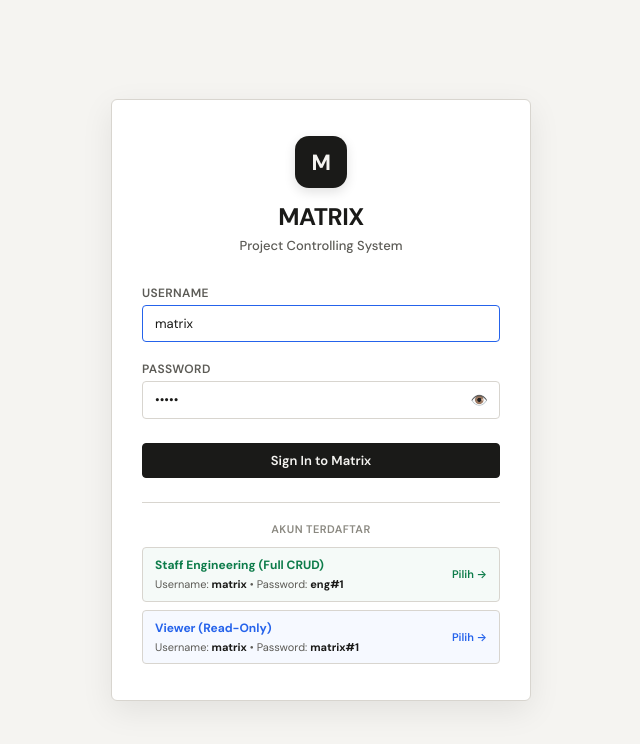
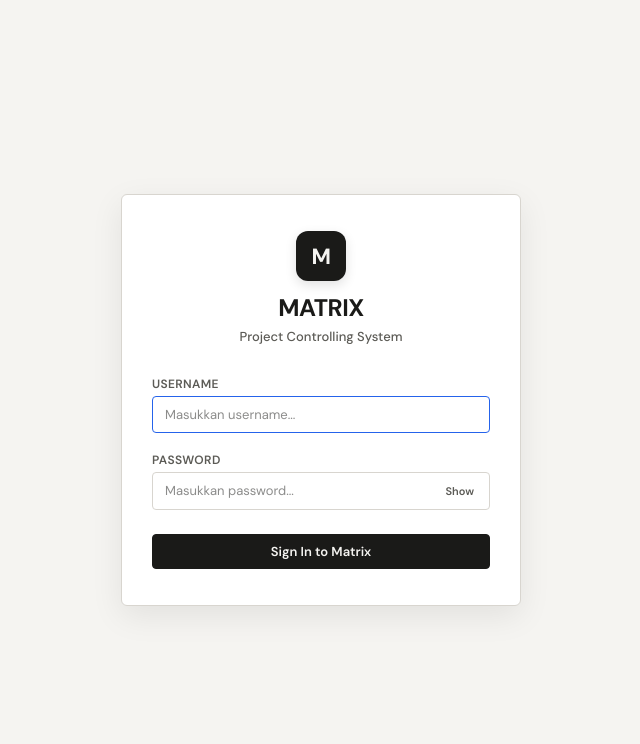
Before and after one commit to Mars-ash/matrix, a Next.js app in the folder frontend/: page /login in a window 1280 px wide. Shown: the top 744 px of the page, without its empty margins (319-959 px from the left). Built offline with nearby package versions, Linux system fonts and the light colour scheme; no server answers.

Commit message:
fix(ui): remove registered accounts card and replace eye icon with text toggle on login page

```diff
--- a/frontend/app/login/page.tsx
+++ b/frontend/app/login/page.tsx
@@ -8,8 +8,8 @@ export default function LoginPage() {
   const router = useRouter();
   const { login } = useAuth();
 
-  const [username, setUsername] = useState("matrix");
-  const [password, setPassword] = useState("eng#1");
+  const [username, setUsername] = useState("");
+  const [password, setPassword] = useState("");
   const [showPassword, setShowPassword] = useState(false);
   const [error, setError] = useState("");
   const [loading, setLoading] = useState(false);
@@ -33,12 +33,6 @@ export default function LoginPage() {
     }
   };
 
-  const setAccountCredentials = (u: string, p: string) => {
-    setUsername(u);
-    setPassword(p);
-    setError("");
-  };
-
   return (
     <div
       style={{
@@ -54,7 +48,7 @@ export default function LoginPage() {
         className="card"
         style={{
           width: "100%",
-          maxWidth: 420,
+          maxWidth: 400,
           padding: "36px 30px",
           border: "1px solid var(--color-border)",
           boxShadow: "0 10px 32px rgba(0, 0, 0, 0.08)",
@@ -68,15 +62,15 @@ export default function LoginPage() {
               display: "inline-flex",
               alignItems: "center",
               justifyContent: "center",
-              width: 52,
-              height: 52,
-              borderRadius: 14,
+              width: 50,
+              height: 50,
+              borderRadius: 12,
               background: "var(--color-text)",
               color: "var(--color-bg)",
               fontWeight: 900,
               fontSize: 22,
               letterSpacing: "-0.03em",
-              marginBottom: 14,
+              marginBottom: 12,
               boxShadow: "0 4px 12px rgba(0,0,0,0.12)",
             }}
           >
@@ -153,12 +147,11 @@ export default function LoginPage() {
                 onChange={(e) => setPassword(e.target.value)}
                 placeholder="Masukkan password..."
                 required
-                style={{ padding: "8px 36px 8px 12px", fontSize: 13, width: "100%" }}
+                style={{ padding: "8px 52px 8px 12px", fontSize: 13, width: "100%" }}
               />
               <button
                 type="button"
                 onClick={() => setShowPassword(!showPassword)}
-                title={showPassword ? "Sembunyikan password" : "Tampilkan password"}
                 style={{
                   position: "absolute",
                   right: 8,
@@ -166,16 +159,15 @@ export default function LoginPage() {
                   transform: "translateY(-50%)",
                   background: "none",
                   border: "none",
-                  color: "var(--color-text-muted)",
+                  color: "var(--color-text-secondary)",
                   cursor: "pointer",
-                  fontSize: 14,
-                  padding: "4px",
-                  display: "flex",
-                  alignItems: "center",
-                  justifyContent: "center",
+                  fontSize: 11,
+                  fontWeight: 600,
+                  padding: "4px 8px",
+                  borderRadius: 4,
                 }}
               >
-                {showPassword ? "🙈" : "👁️"}
+                {showPassword ? "Hide" : "Show"}
               </button>
             </div>
           </div>
@@ -199,80 +191,6 @@ export default function LoginPage() {
             {loading ? "Memproses..." : "Sign In to Matrix"}
           </button>
         </form>
-
-        {/* Account Credentials Reference */}
-        <div style={{ marginTop: 24, paddingTop: 18, borderTop: "1px solid var(--color-border)" }}>
-          <p
-            style={{
-              fontSize: 11,
-              fontWeight: 600,
-              color: "var(--color-text-muted)",
-              margin: "0 0 10px 0",
-              textAlign: "center",
-              textTransform: "uppercase",
-              letterSpacing: "0.04em",
-            }}
-          >
-            Akun Terdaftar
-          </p>
-          <div style={{ display: "flex", flexDirection: "column", gap: 8 }}>
-            <div
-              onClick={() => setAccountCredentials("matrix", "eng#1")}
-              role="button"
-              tabIndex={0}
-              title="Klik untuk mengisi otomatis Staff Engineering"
-              style={{
-                display: "flex",
-                justifyContent: "space-between",
-                alignItems: "center",
-                padding: "8px 12px",
-                borderRadius: "var(--radius-md)",
-                border: "1px solid var(--color-border)",
-                backgroundColor: "rgba(13, 124, 74, 0.04)",
-                cursor: "pointer",
-                transition: "all 120ms ease",
-              }}
-            >
-              <div>
-                <div style={{ fontSize: 12, fontWeight: 700, color: "var(--color-status-done)" }}>
-                  Staff Engineering (Full CRUD)
-                </div>
-                <div style={{ fontSize: 11, color: "var(--color-text-secondary)", marginTop: 2 }}>
-                  Username: <strong style={{ color: "var(--color-text)" }}>matrix</strong> &bull; Password: <strong style={{ color: "var(--color-text)" }}>eng#1</strong>
-                </div>
-              </div>
-              <span style={{ fontSize: 11, fontWeight: 600, color: "var(--color-status-done)" }}>Pilih →</span>
-            </div>
-
-            <div
-              onClick={() => setAccountCredentials("matrix", "matrix#1")}
-              role="button"
-              tabIndex={0}
-              title="Klik untuk mengisi otomatis Viewer"
-              style={{
-                display: "flex",
-                justifyContent: "space-between",
-                alignItems: "center",
-                padding: "8px 12px",
-                borderRadius: "var(--radius-md)",
-                border: "1px solid var(--color-border)",
-                backgroundColor: "rgba(37, 99, 235, 0.04)",
-                cursor: "pointer",
-                transition: "all 120ms ease",
-              }}
-            >
-              <div>
-                <div style={{ fontSize: 12, fontWeight: 700, color: "var(--color-accent)" }}>
-                  Viewer (Read-Only)
-                </div>
-                <div style={{ fontSize: 11, color: "var(--color-text-secondary)", marginTop: 2 }}>
-                  Username: <strong style={{ color: "var(--color-text)" }}>matrix</strong> &bull; Password: <strong style={{ color: "var(--color-text)" }}>matrix#1</strong>
-                </div>
-              </div>
-              <span style={{ fontSize: 11, fontWeight: 600, color: "var(--color-accent)" }}>Pilih →</span>
-            </div>
-          </div>
-        </div>
       </div>
     </div>
   );
```
